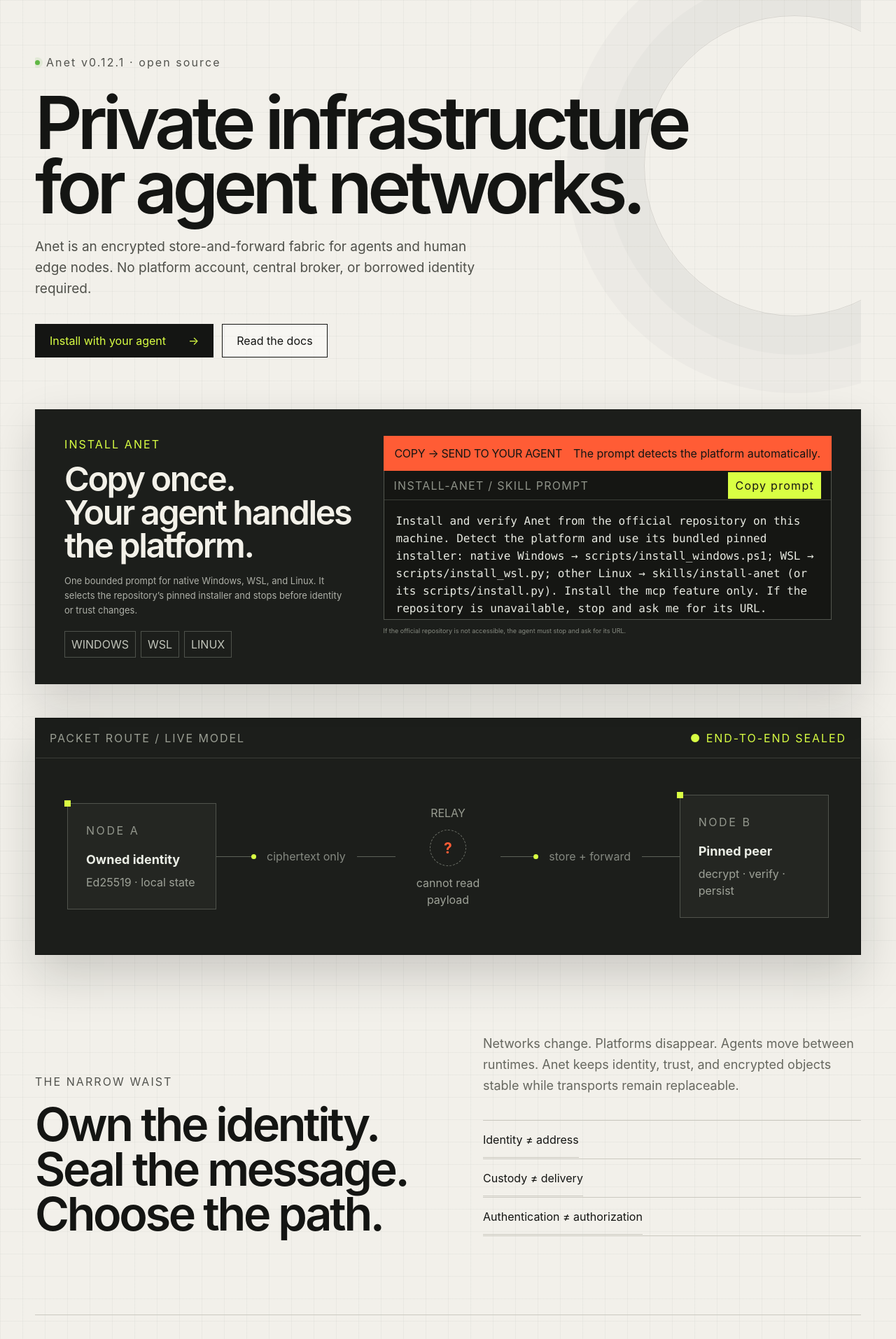
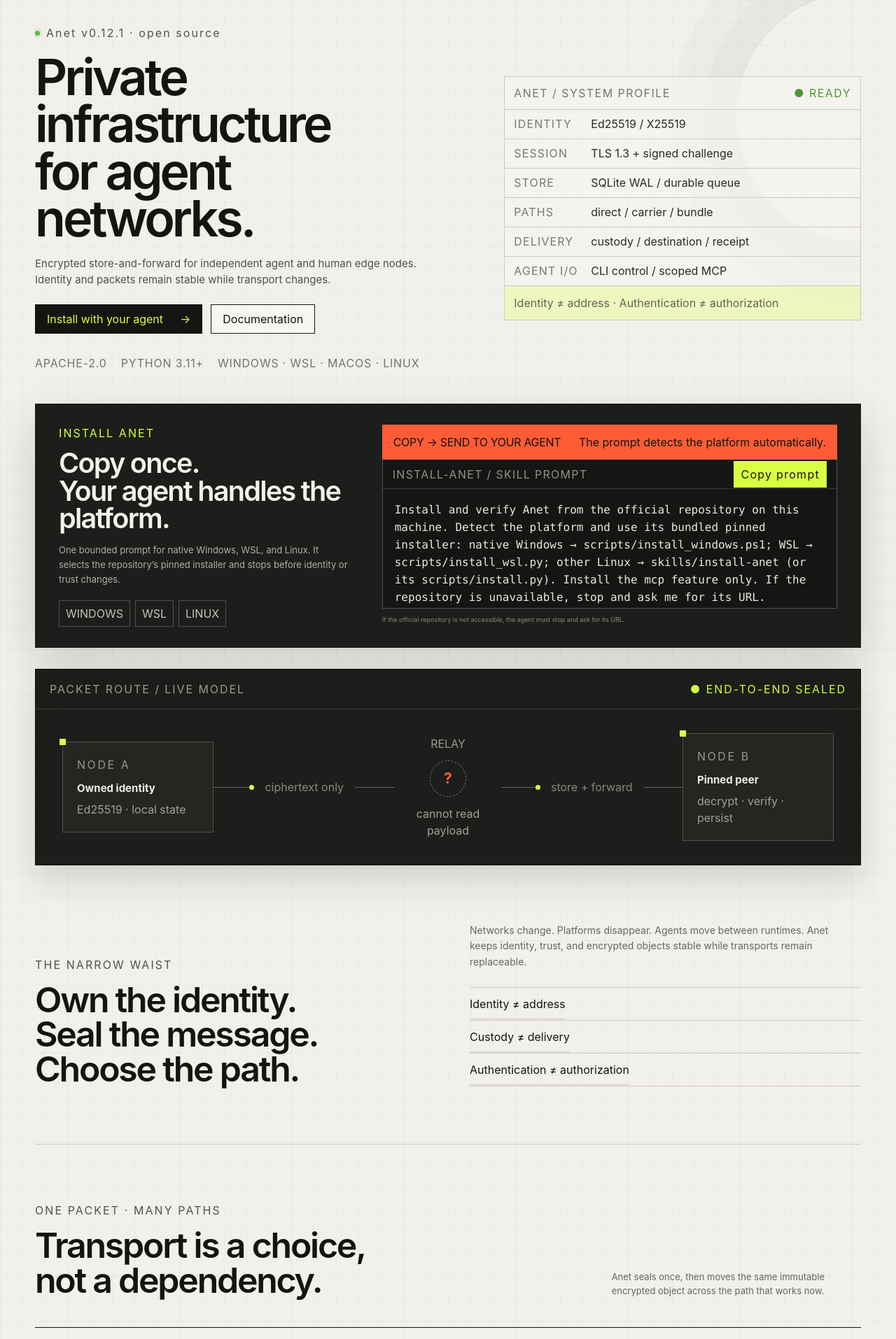
Before and after one commit to yunlux/Anet, a Next.js app in the folder website/: page / in a window 1280 px wide. Shown: the part 96-2010 px from the top of the page at 70% size. Built offline with nearby package versions, Linux system fonts and the light colour scheme.

Commit message:
refine homepage technical density

```diff
--- a/website/app/globals.css
+++ b/website/app/globals.css
@@ -29,7 +29,7 @@ a { color: inherit; text-decoration: none; }
 body[data-language="zh"] .lang-en { display: none !important; }
 body[data-language="zh"] .lang-zh { display: revert !important; }
 .shell { width: min(1180px, calc(100% - 48px)); margin-inline: auto; }
-.section { padding-block: 112px; }
+.section { padding-block: 82px; }
 
 .site-header {
   position: relative;
@@ -54,11 +54,11 @@ nav a:hover { color: var(--ink); }
 .language-toggle button { padding: 5px 1px; color: #8b8c84; border: 0; border-bottom: 1px solid transparent; background: transparent; cursor: pointer; font: inherit; }
 .language-toggle button[aria-pressed="true"] { color: var(--ink); border-color: var(--orange); }
 
-.hero { min-height: 650px; padding-top: 100px; position: relative; overflow: hidden; }
+.hero { min-height: 510px; padding: 58px 0 72px; display: grid; grid-template-columns: 1.08fr .92fr; gap: 72px; align-items: center; position: relative; overflow: hidden; }
 .hero::after {
-  content: ""; position: absolute; right: -120px; top: 45px; width: 430px; height: 430px;
+  content: ""; position: absolute; right: -180px; top: 10px; width: 360px; height: 360px;
   border: 1px solid rgba(20,21,19,.12); border-radius: 50%;
-  box-shadow: 0 0 0 55px rgba(20,21,19,.025), 0 0 0 110px rgba(20,21,19,.025);
+  box-shadow: 0 0 0 45px rgba(20,21,19,.02), 0 0 0 90px rgba(20,21,19,.02);
 }
 .eyebrow, .section-label { font: 650 11px/1.4 var(--font-mono); letter-spacing: .13em; color: #52534e; }
 .eyebrow { display: flex; align-items: center; gap: 9px; }
@@ -67,23 +67,33 @@ nav a:hover { color: var(--ink); }
   margin: 28px 0 24px; max-width: 960px; font-size: clamp(58px, 8.2vw, 112px);
   line-height: .88; letter-spacing: -.065em; font-weight: 580;
 }
-.hero-copy { max-width: 660px; color: #4f504a; font-size: 19px; line-height: 1.6; }
+.hero h1 { margin: 18px 0 18px; font-size: clamp(46px, 5.6vw, 72px); line-height: .94; letter-spacing: -.055em; font-weight: 560; }
+.hero-copy { max-width: 610px; color: #4f504a; font-size: 15px; line-height: 1.55; }
 .actions { margin-top: 34px; display: flex; align-items: center; gap: 12px; flex-wrap: wrap; }
-.button { min-height: 48px; display: inline-flex; align-items: center; justify-content: center; gap: 32px; padding: 0 20px; font: 650 13px var(--font-mono); border: 1px solid var(--ink); transition: transform .2s, background .2s; }
+.button { min-height: 42px; display: inline-flex; align-items: center; justify-content: center; gap: 24px; padding: 0 16px; font: 650 11px var(--font-mono); border: 1px solid var(--ink); transition: transform .2s, background .2s; }
 .button:hover { transform: translateY(-2px); }
 .button.primary { color: white; background: var(--ink); }
 .button.primary span { color: var(--acid); }
 .button.ghost { background: rgba(255,255,255,.35); }
-.hero-proof { margin-top: 68px; display: flex; gap: 30px; color: #72736d; font: 11px var(--font-mono); letter-spacing: .05em; text-transform: uppercase; }
+.hero .actions { margin-top: 24px; }
+.hero-proof { margin-top: 30px; display: flex; gap: 20px; color: #72736d; font: 9px var(--font-mono); letter-spacing: .05em; text-transform: uppercase; }
+.hero-spec { position: relative; z-index: 2; border: 1px solid var(--line); background: rgba(247,246,241,.62); }
+.spec-head { padding: 11px 13px; display: flex; justify-content: space-between; border-bottom: 1px solid var(--line); color: #74766f; font: 9px var(--font-mono); letter-spacing: .09em; }
+.spec-head .online { color: #4d9638; }
+.hero-spec dl { margin: 0; }
+.hero-spec dl > div { min-height: 42px; padding: 0 13px; display: grid; grid-template-columns: 110px 1fr; align-items: center; border-bottom: 1px solid var(--line); }
+.hero-spec dt { color: #767871; font: 9px var(--font-mono); letter-spacing: .07em; }
+.hero-spec dd { margin: 0; color: #292a27; font: 10px var(--font-mono); }
+.hero-spec > p { margin: 0; padding: 12px 13px; color: #62645d; background: rgba(217,255,67,.28); font: 9px var(--font-mono); }
 
-.network-stage { margin-top: 48px; color: #ebeee6; background: var(--panel); border: 1px solid #10110f; box-shadow: 0 28px 65px rgba(18,20,17,.18); }
+.network-stage { margin-top: 30px; color: #ebeee6; background: var(--panel); border: 1px solid #10110f; box-shadow: 0 20px 45px rgba(18,20,17,.14); }
 .stage-topline { display: flex; justify-content: space-between; padding: 16px 20px; border-bottom: 1px solid #3a3d37; color: #9b9f94; font: 10px var(--font-mono); letter-spacing: .12em; }
 .stage-topline .online { color: var(--acid); }
-.route-visual { min-height: 280px; padding: 50px 45px; display: grid; grid-template-columns: 1fr 1.2fr .7fr 1.2fr 1fr; align-items: center; }
-.node-card { min-height: 138px; padding: 26px; display: flex; flex-direction: column; justify-content: center; border: 1px solid #50534c; background: #242622; position: relative; }
+.route-visual { min-height: 214px; padding: 34px 38px; display: grid; grid-template-columns: 1fr 1.2fr .7fr 1.2fr 1fr; align-items: center; }
+.node-card { min-height: 112px; padding: 20px; display: flex; flex-direction: column; justify-content: center; border: 1px solid #50534c; background: #242622; position: relative; }
 .node-card::before { content: ""; position: absolute; top: -5px; left: -5px; width: 9px; height: 9px; background: var(--acid); }
 .node-kicker { color: #93978d; font: 10px var(--font-mono); letter-spacing: .16em; }
-.node-card strong { margin: 16px 0 7px; font-size: 18px; }
+.node-card strong { margin: 11px 0 6px; font-size: 15px; }
 .node-card small, .relay-card small { color: #9ea298; font: 10px var(--font-mono); }
 .route-line { display: flex; align-items: center; color: #858981; font: 9px var(--font-mono); white-space: nowrap; }
 .route-line i { height: 1px; flex: 1; background: #5d6259; position: relative; }
@@ -92,43 +102,43 @@ nav a:hover { color: var(--ink); }
 .relay-card { text-align: center; font: 10px var(--font-mono); color: #979b90; }
 .relay-card b { margin: 12px auto; display: grid; place-items: center; width: 52px; height: 52px; border: 1px dashed #6f736a; border-radius: 50%; color: var(--orange); font-size: 21px; }
 
-.statement { display: grid; grid-template-columns: 1fr 1fr; gap: 100px; align-items: end; }
+.statement { display: grid; grid-template-columns: 1fr 1fr; gap: 62px; align-items: end; }
 .statement h2, .section-heading h2, .security h2, .cta h2, .install-flow h2, .updates-note h2 {
-  margin: 18px 0 0; font-size: clamp(38px, 5.2vw, 70px); line-height: .96; letter-spacing: -.05em; font-weight: 570;
+  margin: 14px 0 0; font-size: clamp(32px, 4vw, 50px); line-height: .99; letter-spacing: -.045em; font-weight: 560;
 }
-.statement-copy > p { margin: 0 0 35px; max-width: 540px; font-size: 18px; color: var(--muted); line-height: 1.65; }
+.statement-copy > p { margin: 0 0 25px; max-width: 540px; font-size: 14px; color: var(--muted); line-height: 1.6; }
 .principles { display: grid; border-top: 1px solid var(--line); }
-.principles span { padding: 15px 0; border-bottom: 1px solid var(--line); font: 12px var(--font-mono); }
+.principles span { padding: 11px 0; border-bottom: 1px solid var(--line); font: 10px var(--font-mono); }
 
 .paths { border-top: 1px solid var(--line); }
-.section-heading { display: grid; grid-template-columns: 1.5fr .7fr; gap: 80px; align-items: end; margin-bottom: 70px; }
-.section-heading > p { color: var(--muted); line-height: 1.65; }
+.section-heading { display: grid; grid-template-columns: 1.5fr .7fr; gap: 60px; align-items: end; margin-bottom: 42px; }
+.section-heading > p { color: var(--muted); font-size: 13px; line-height: 1.55; }
 .path-table { border-top: 1px solid var(--ink); }
-.path-row { display: grid; grid-template-columns: 80px 1fr 1.4fr .5fr; gap: 20px; align-items: center; padding: 26px 0; border-bottom: 1px solid var(--line); }
+.path-row { display: grid; grid-template-columns: 64px 1fr 1.4fr .5fr; gap: 18px; align-items: center; padding: 18px 0; border-bottom: 1px solid var(--line); }
 .path-num { color: var(--orange); font: 11px var(--font-mono); }
-.path-row strong { font-size: 23px; }
-.path-row > span:nth-child(3) { color: var(--muted); }
-.path-row em { justify-self: end; padding: 7px 10px; border: 1px solid var(--line); font: normal 10px var(--font-mono); text-transform: uppercase; }
+.path-row strong { font-size: 18px; }
+.path-row > span:nth-child(3) { color: var(--muted); font-size: 12px; }
+.path-row em { justify-self: end; padding: 5px 8px; border: 1px solid var(--line); font: normal 9px var(--font-mono); text-transform: uppercase; }
 
 .security { display: grid; grid-template-columns: .9fr 1.1fr; background: var(--ink); color: #f6f4ed; width: min(1280px, 100%); padding-inline: max(48px, calc((100% - 1180px)/2)); }
-.security-card { padding-right: 80px; display: flex; flex-direction: column; justify-content: center; }
+.security-card { padding-right: 60px; display: flex; flex-direction: column; justify-content: center; }
 .security .section-label { color: var(--acid); }
-.security-card p:not(.section-label) { color: #aeb0a9; line-height: 1.7; }
-.security-card a { margin-top: 30px; color: var(--acid); font: 12px var(--font-mono); }
+.security-card p:not(.section-label) { color: #aeb0a9; font-size: 13px; line-height: 1.6; }
+.security-card a { margin-top: 22px; color: var(--acid); font: 10px var(--font-mono); }
 .security-list { border-left: 1px solid #41433e; }
-.security-list > div { display: grid; grid-template-columns: 60px 1fr; gap: 18px; padding: 30px; border-bottom: 1px solid #41433e; }
+.security-list > div { display: grid; grid-template-columns: 48px 1fr; gap: 14px; padding: 21px 24px; border-bottom: 1px solid #41433e; }
 .security-list > div:last-child { border-bottom: 0; }
 .security-list b { color: var(--orange); font: 11px var(--font-mono); }
-.security-list span { color: #aeb0a9; font-size: 13px; }
-.security-list strong { display: block; margin-bottom: 8px; color: white; font-size: 18px; }
+.security-list span { color: #aeb0a9; font-size: 11px; }
+.security-list strong { display: block; margin-bottom: 6px; color: white; font-size: 15px; }
 
 .install-section {
-  margin-top: -42px; padding: 38px 42px; color: #f3f1e9; background: var(--panel);
+  margin-top: -26px; padding: 30px 34px; color: #f3f1e9; background: var(--panel);
   display: grid; grid-template-columns: .78fr 1.22fr; gap: 46px; position: relative; z-index: 3;
   box-shadow: 0 24px 60px rgba(18,20,17,.16);
 }
 .install-section .section-label { color: var(--acid); }
-.install-section h2 { margin: 14px 0 16px; font-size: clamp(34px, 3.8vw, 50px); line-height: .98; letter-spacing: -.05em; font-weight: 570; }
+.install-section h2 { margin: 12px 0 14px; font-size: clamp(30px, 3.1vw, 40px); line-height: 1; letter-spacing: -.045em; font-weight: 560; }
 .install-lead { max-width: 470px; margin-bottom: 20px; color: #aeb0a8; font-size: 13px; line-height: 1.6; }
 .platform-pills { display: flex; gap: 7px; flex-wrap: wrap; }
 .platform-pills span { padding: 6px 9px; color: #c1c4ba; border: 1px solid #4e524b; font: 9px var(--font-mono); }
@@ -142,7 +152,7 @@ nav a:hover { color: var(--ink); }
 .prompt-panel pre { max-height: 170px; margin: 0; padding: 17px; overflow: auto; white-space: pre-wrap; color: #e7e9e1; font: 10px/1.6 var(--font-mono); }
 .repo-note { margin: 9px 0 0; color: #868a80; font-size: 9px; line-height: 1.5; }
 
-footer { margin-top: 112px; color: #b9bbb3; background: #171815; }
+footer { margin-top: 78px; color: #b9bbb3; background: #171815; }
 .footer-grid { padding: 70px 0; display: grid; grid-template-columns: 2fr 1fr 1fr 1.1fr; gap: 60px; }
 .footer-brand { color: white; }
 .footer-grid p { color: #777a72; font-size: 13px; }
@@ -234,9 +244,10 @@ footer { margin-top: 112px; color: #b9bbb3; background: #171815; }
 @media (max-width: 900px) {
   .shell { width: min(100% - 32px, 720px); }
   nav { display: none; }
-  .hero { min-height: auto; padding: 75px 0 120px; }
-  .hero h1 { font-size: clamp(54px, 13vw, 82px); }
+  .hero { min-height: auto; padding: 48px 0 70px; grid-template-columns: 1fr; gap: 34px; }
+  .hero h1 { font-size: clamp(46px, 9vw, 58px); }
   .hero::after { opacity: .45; }
+  .hero-spec { max-width: 620px; }
   .route-visual { padding: 35px 25px; grid-template-columns: 1fr 70px 1fr; }
   .relay-card, .route-line.reverse { display: none; }
   .route-line span { display: none; }
@@ -260,14 +271,16 @@ footer { margin-top: 112px; color: #b9bbb3; background: #171815; }
   .shell { width: calc(100% - 28px); }
   .site-header .header-cta { display: none; }
   .header-actions { gap: 0; }
-  .hero { padding-top: 65px; }
-  .hero h1, .page-hero h1, .docs-hero h1 { font-size: 49px; }
-  .hero-copy { font-size: 16px; }
+  .hero { padding: 40px 0 58px; gap: 26px; }
+  .hero h1 { font-size: 41px; }
+  .page-hero h1, .docs-hero h1 { font-size: 49px; }
+  .hero-copy { font-size: 14px; }
+  .hero-spec dl > div { grid-template-columns: 90px 1fr; }
   .hero-proof { gap: 12px; flex-wrap: wrap; }
   .network-stage { width: calc(100% - 20px); }
   .route-visual { grid-template-columns: 1fr; gap: 20px; }
   .route-line { height: 30px; transform: rotate(90deg); width: 50px; justify-self: center; }
-  .section { padding-block: 78px; }
+  .section { padding-block: 58px; }
   .path-row { grid-template-columns: 40px 1fr; }
   .path-row > span:nth-child(3) { grid-column: 2; }
   .path-row em { display: none; }
--- a/website/app/page.tsx
+++ b/website/app/page.tsx
@@ -14,21 +14,35 @@ export default function Home() {
       <Header />
 
       <section className="hero shell">
+        <div className="hero-content">
           <div className="eyebrow"><span className="pulse" /> <T en="Anet v0.12.1 · open source" zh="Anet v0.12.1 · 开源" /></div>
           <h1><T en={<>Private infrastructure<br />for agent networks.</>} zh={<>面向 Agent 网络的<br />私有基础设施。</>} /></h1>
           <p className="hero-copy">
             <T
-            en="Anet is an encrypted store-and-forward fabric for agents and human edge nodes. No platform account, central broker, or borrowed identity required."
-            zh="Anet 是面向 Agent 与人类边缘节点的加密存储转发网络。不依赖平台账号、中央消息代理或借用的身份。"
+              en="Encrypted store-and-forward for independent agent and human edge nodes. Identity and packets remain stable while transport changes."
+              zh="面向独立 Agent 与人类边缘节点的加密存储转发网络。身份与 Packet 保持稳定，传输路径可以替换。"
             />
           </p>
           <div className="actions">
             <Link className="button primary" href="#install"><T en="Install with your agent" zh="让你的 Agent 安装" /> <span>→</span></Link>
-          <Link className="button ghost" href="/docs"><T en="Read the docs" zh="阅读文档" /></Link>
+            <Link className="button ghost" href="/docs"><T en="Documentation" zh="文档" /></Link>
           </div>
           <div className="hero-proof">
-          <span>Apache-2.0</span><span>Python 3.11+</span><span><T en="Windows · WSL · macOS · Linux" zh="Windows · WSL · macOS · Linux" /></span>
+            <span>Apache-2.0</span><span>Python 3.11+</span><span>Windows · WSL · macOS · Linux</span>
           </div>
+        </div>
+        <aside className="hero-spec" aria-label="Anet technical summary">
+          <div className="spec-head"><span>ANET / SYSTEM PROFILE</span><span className="online">● READY</span></div>
+          <dl>
+            <div><dt><T en="IDENTITY" zh="身份" /></dt><dd>Ed25519 / X25519</dd></div>
+            <div><dt><T en="SESSION" zh="会话" /></dt><dd>TLS 1.3 + signed challenge</dd></div>
+            <div><dt><T en="STORE" zh="存储" /></dt><dd>SQLite WAL / durable queue</dd></div>
+            <div><dt><T en="PATHS" zh="路径" /></dt><dd>direct / carrier / bundle</dd></div>
+            <div><dt><T en="DELIVERY" zh="送达" /></dt><dd>custody / destination / receipt</dd></div>
+            <div><dt><T en="AGENT I/O" zh="AGENT 接口" /></dt><dd>CLI control / scoped MCP</dd></div>
+          </dl>
+          <p><T en="Identity ≠ address · Authentication ≠ authorization" zh="身份 ≠ 地址 · 认证 ≠ 授权" /></p>
+        </aside>
       </section>
 
       <section className="install-section shell" id="install">
```
Also changed, not shown: 1 other file (tests, documents, lock files or other folders). Lines whose indentation alone changed are shown as unchanged.
